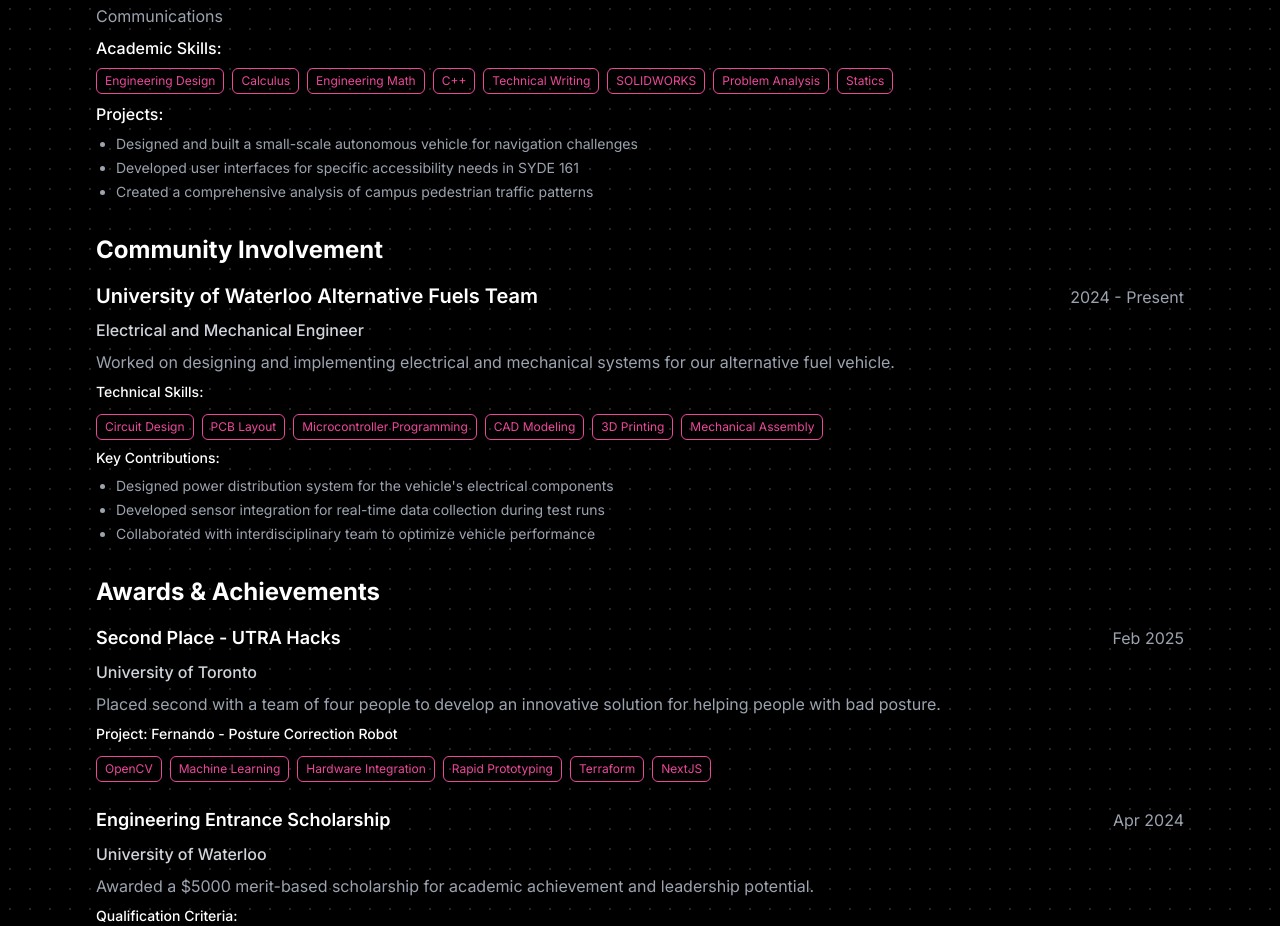
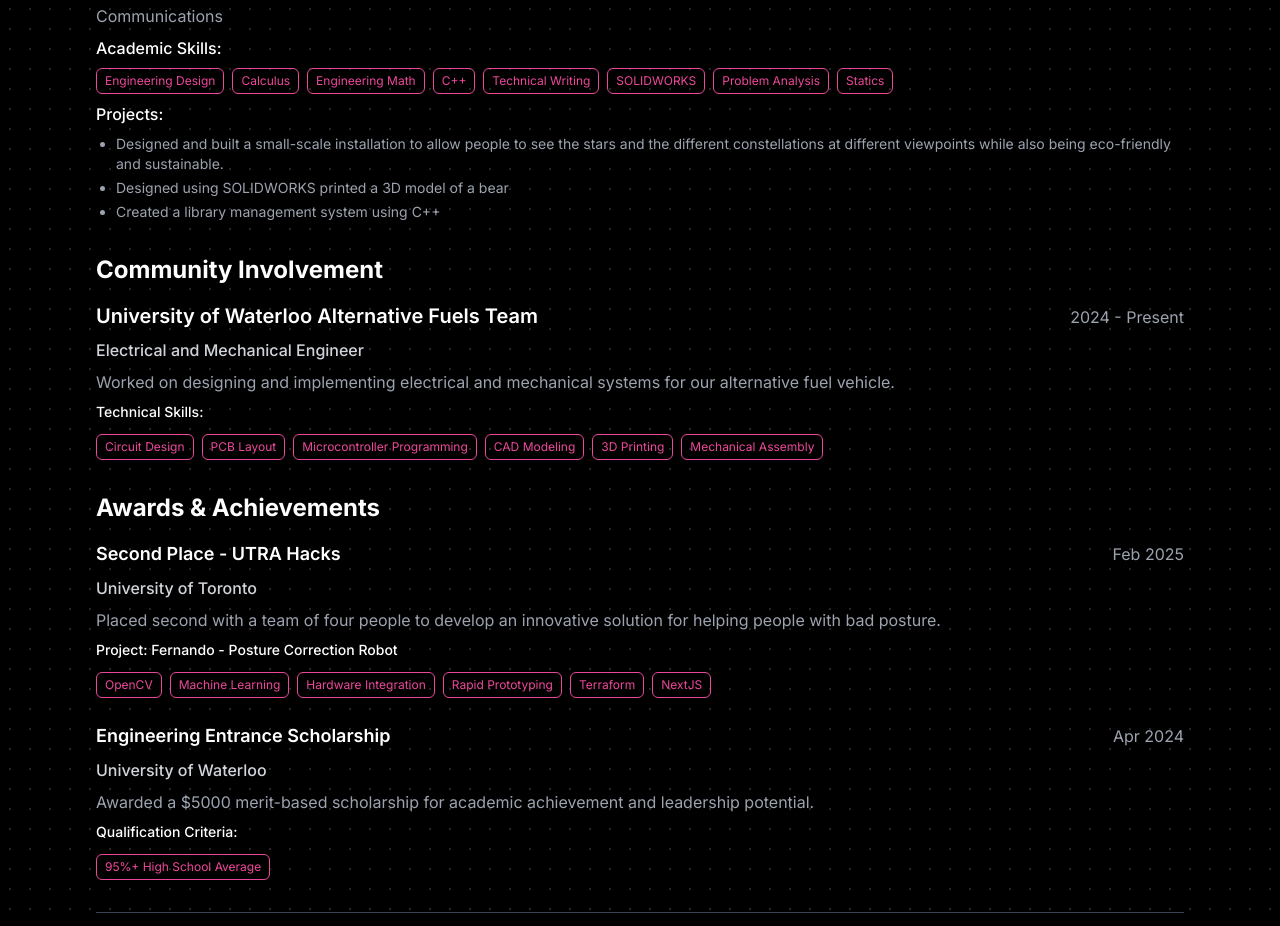
Before and after one commit to nicholaschen09/nicholas-personal-website, a Next.js app: page /about in a window 1280 px wide. Shown: the part 1861-2787 px from the top of the page. Built offline with nearby package versions, Linux system fonts and the light colour scheme.

Commit message:
fix about page

```diff
--- a/app/about/page.tsx
+++ b/app/about/page.tsx
@@ -369,17 +369,15 @@ export default function About() {
                 <h5 className="text-white font-medium mb-2">Projects:</h5>
                 <ul className="list-disc pl-5 text-gray-400 text-sm space-y-1 mt-2">
                   <li>
-                    Designed and built a small-scale autonomous vehicle for
-                    navigation challenges
+                    Designed and built a small-scale installation to allow
+                    people to see the stars and the different constellations at
+                    different viewpoints while also being eco-friendly and
+                    sustainable.
                   </li>
                   <li>
-                    Developed user interfaces for specific accessibility needs
-                    in SYDE 161
+                    Designed using SOLIDWORKS printed a 3D model of a bear
                   </li>
-                  <li>
-                    Created a comprehensive analysis of campus pedestrian
-                    traffic patterns
-                  </li>
+                  <li>Created a library management system using C++</li>
                 </ul>
               </div>
             </div>
@@ -433,27 +431,6 @@ export default function About() {
                       Mechanical Assembly
                     </span>
                   </div>
-                </div>
-
-                {/* Contributions */}
-                <div className="mt-4">
-                  <p className="text-white text-sm font-medium">
-                    Key Contributions:
-                  </p>
-                  <ul className="list-disc pl-5 text-gray-400 text-sm space-y-1 mt-2">
-                    <li>
-                      Designed power distribution system for the vehicle's
-                      electrical components
-                    </li>
-                    <li>
-                      Developed sensor integration for real-time data collection
-                      during test runs
-                    </li>
-                    <li>
-                      Collaborated with interdisciplinary team to optimize
-                      vehicle performance
-                    </li>
-                  </ul>
                 </div>
               </div>
             </div>
```
